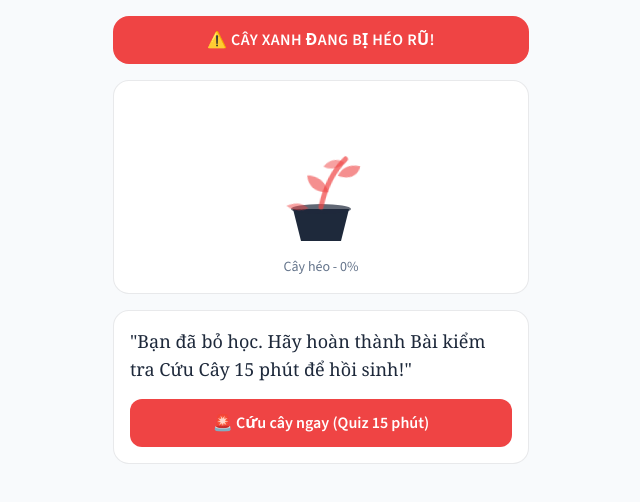
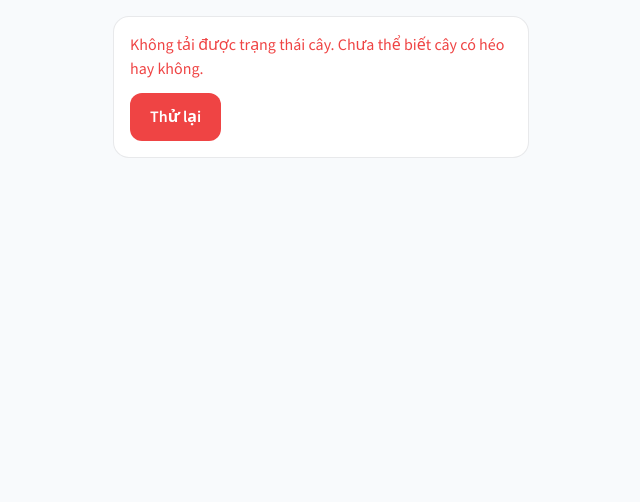
Before and after one commit to HendrixNguyen/English-Training-Harness, a Nuxt app in the folder frontend/: page /revive in a window 1280 px wide. Shown: the top 502 px of the page, without its empty margins (319-959 px from the left). Built offline with nearby package versions, Linux system fonts and the light colour scheme; no server answers.

Commit message:
revive: error state with retry when GET /pet/status fails; wilted UI only on real data
Co-Authored-By: Claude Opus 5 (1M context) <noreply@anthropic.com>

```diff
--- a/frontend/pages/revive.vue
+++ b/frontend/pages/revive.vue
@@ -38,13 +38,7 @@ async function revive() {
 
 <template>
   <main class="mx-auto max-w-md px-4 pb-8">
-    <template v-if="pet.loading && !pet.status">
-      <AppCard class="mt-4">
-        <StateBlock state="loading" />
-      </AppCard>
-    </template>
-
-    <template v-else-if="passed">
+    <template v-if="passed">
       <AppCard class="mt-4 text-center">
         <PlantSvg :stage="pet.status?.stage ?? 'sprout'" :health="pet.status?.health_points ?? 50" />
         <p class="mt-3 font-display text-2xl text-growth">
@@ -71,7 +65,8 @@ async function revive() {
       </AppCard>
     </template>
 
-    <template v-else>
+    <!-- Real data, and it says wilted: the only way into the alarm. -->
+    <template v-else-if="pet.status">
       <div class="mt-4 rounded-card bg-alert px-4 py-3 text-center font-semibold uppercase tracking-wide text-white" role="alert">
         ⚠️ Cây xanh đang bị héo rũ!
       </div>
@@ -108,5 +103,20 @@ async function revive() {
         {{ error }}
       </p>
     </template>
+
+    <!-- The load failed and nothing is cached: say the state is unknown, offer a retry
+         (same shape as / and /roadmap). Never guess "dead". -->
+    <template v-else-if="pet.error">
+      <AppCard class="mt-4">
+        <StateBlock state="error" message="Không tải được trạng thái cây. Chưa thể biết cây có héo hay không." action="Thử lại" @action="pet.load()" />
+      </AppCard>
+    </template>
+
+    <!-- No status, no error: the load is in flight (or onMounted has not run yet). -->
+    <template v-else>
+      <AppCard class="mt-4">
+        <StateBlock state="loading" />
+      </AppCard>
+    </template>
   </main>
 </template>
```
